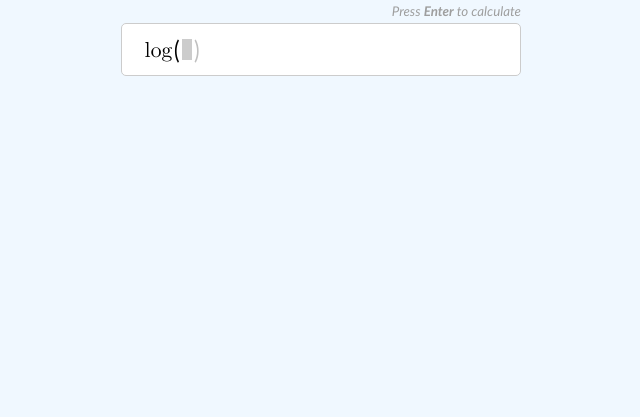
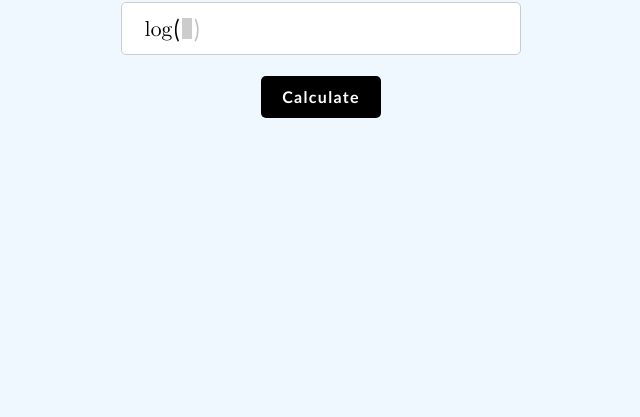
Before and after one commit to elishaking/logworld, a plain HTML site: page index.html in a window 1280 px wide. Shown: the part 383-800 px from the top of the page, without its empty margins (319-959 px from the left). Drawn offline with nearby package versions, Linux system fonts and the light colour scheme.

Commit message:
calculate

```diff
--- a/index.html
+++ b/index.html
@@ -12,10 +12,11 @@
     <div class="container">
       <h1>Log World</h1>
 
-      <small>Press <strong>Enter</strong> to calculate</small>
+      <small>Calculate <strong>log</strong></small>
       <div class="form">
         <span id="math"></span>
       </div>
+      <button id="calculate">Calculate</button>
     </div>
 
     <script src="https://ajax.googleapis.com/ajax/libs/jquery/1.11.0/jquery.min.js"></script>
--- a/js/main.js
+++ b/js/main.js
@@ -16,7 +16,14 @@ mathInput.cmd("log");
 mathInput.cmd("(");
 
 answerSpan.onkeypress = (e) => {
-  if (e.keyCode === 13) {
-    console.log(mathInput.latex());
-  }
+  if (e.keyCode === 13) calculateLog();
 };
+
+const calculate = document.getElementById("calculate");
+calculate.addEventListener("click", () => {
+  calculateLog();
+});
+
+const calculateLog = () => {
+  console.log(mathInput.latex());
+};
--- a/styles/styles.css
+++ b/styles/styles.css
@@ -36,3 +36,25 @@ span#math {
   font-size: 1.3em;
   background-color: white;
 }
+
+button {
+  padding: 0.7rem 1.3rem;
+  outline: none;
+  border: none;
+  border-radius: 5px;
+  background-color: black;
+  color: white;
+  font-size: 1em;
+  font-weight: bold;
+  letter-spacing: 1.3px;
+  cursor: pointer;
+  transition: 0.3s ease-in-out;
+}
+
+button:hover {
+  opacity: 0.7;
+}
+
+button:active {
+  opacity: 1;
+}
```
